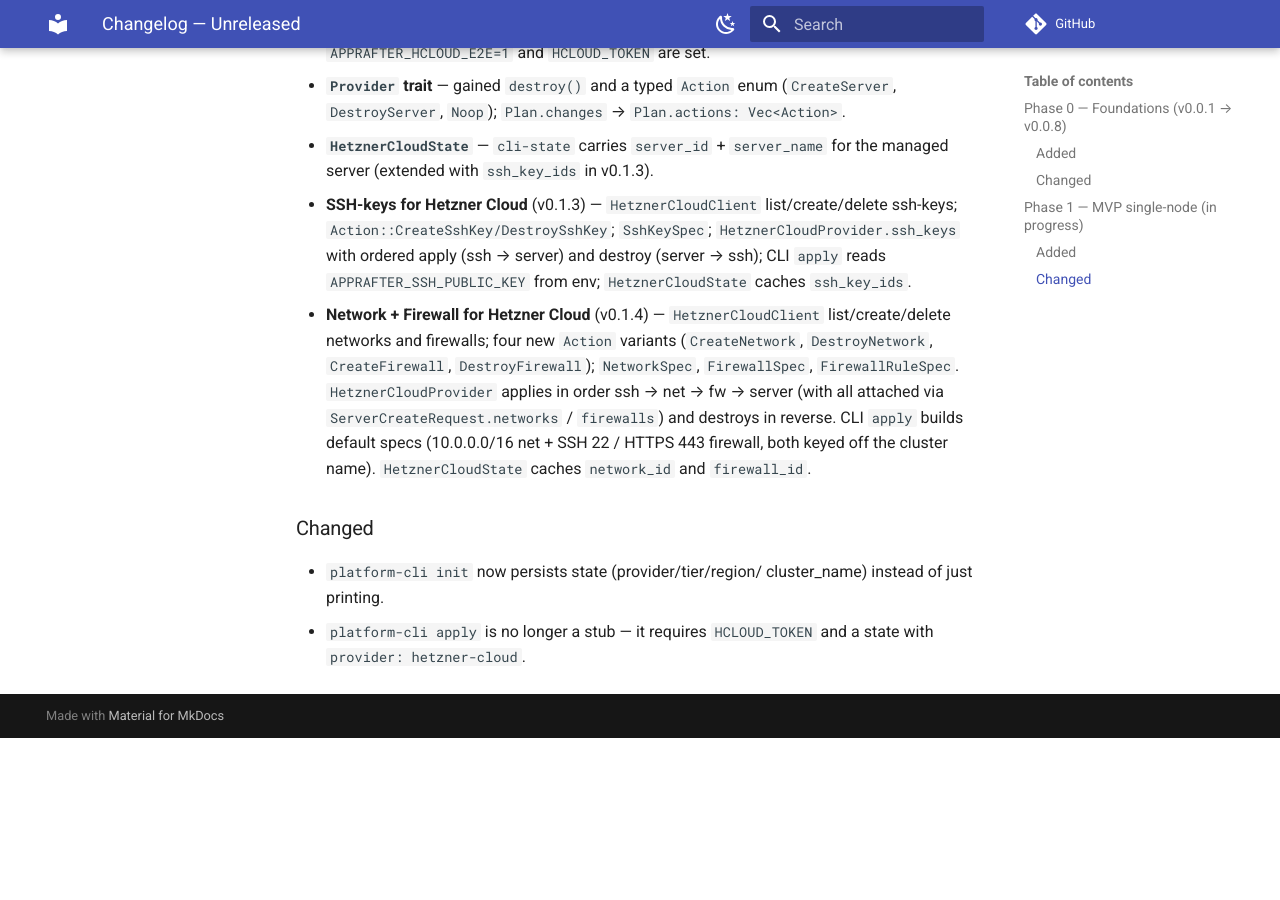
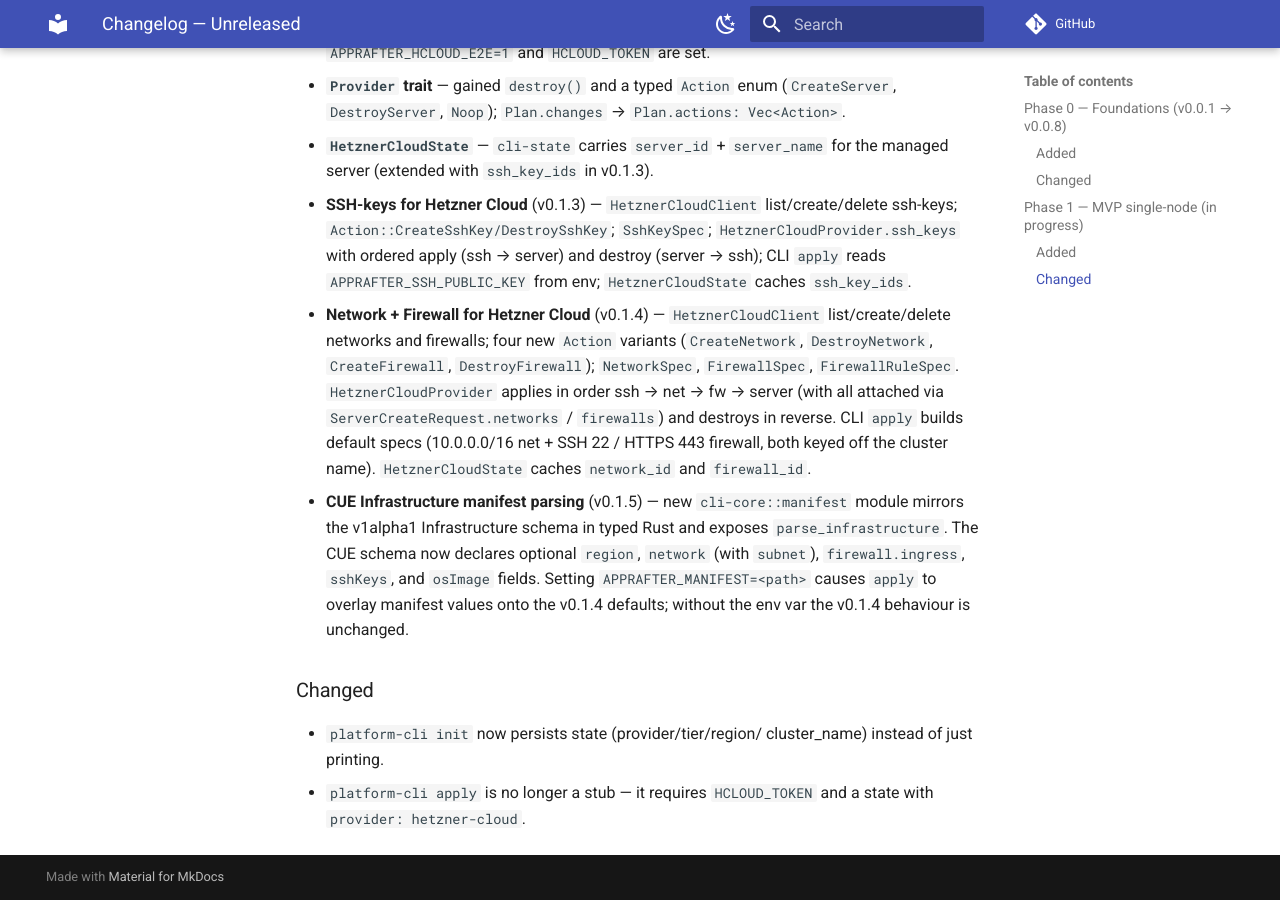
Before and after one commit to AppRafter/apprafter, an MkDocs documentation site: the page built from docs/changelog/UNRELEASED.md, in a window 1280 px wide and 900 px high, scrolled down 1941 px. Built offline with MkDocs 1.6.1 and Material for MkDocs 9.7.7, drawn with Linux system fonts in a browser that asks for light colours; comment, search, counter and statistics services are not loaded; before the commit the page ends 2679 px from its top, so only the background shows below that.

Commit message:
docs: close CUE Infrastructure parsing branch of plan.md phase 1.2
- cli/README updated with APPRAFTER_MANIFEST env note.
- plan.md phase 1.2 gains a v0.1.5 (CUE parsing) section;
  deferred list shrinks to v0.1.6 (floatingIP) / v0.1.7 (import).
  History row appended.
- docs/changelog/UNRELEASED.md gains the manifest-parsing entry.

Closes plan.md phase 1.2 (CUE Infrastructure parsing branch).
floatingIP arrives in v0.1.6.

Co-Authored-By: Claude Opus 4.7 (1M context) <noreply@anthropic.com>

```diff
--- a/docs/changelog/UNRELEASED.md
+++ b/docs/changelog/UNRELEASED.md
@@ -105,6 +105,14 @@ the `0.0.x` series; semver starts at 1.0.
   reverse. CLI `apply` builds default specs (10.0.0.0/16 net +
   SSH 22 / HTTPS 443 firewall, both keyed off the cluster name).
   `HetznerCloudState` caches `network_id` and `firewall_id`.
+- **CUE Infrastructure manifest parsing** (v0.1.5) — new
+  `cli-core::manifest` module mirrors the v1alpha1 Infrastructure
+  schema in typed Rust and exposes `parse_infrastructure`. The
+  CUE schema now declares optional `region`, `network` (with
+  `subnet`), `firewall.ingress`, `sshKeys`, and `osImage` fields.
+  Setting `APPRAFTER_MANIFEST=<path>` causes `apply` to overlay
+  manifest values onto the v0.1.4 defaults; without the env var
+  the v0.1.4 behaviour is unchanged.
 
 ### Changed
 
```
Also changed, not shown: cli/README.md (+8 -0 lines), plan.md (+7 -1 lines), docs/apprafter-logo.svg, docs/apprafter-preview.png.
